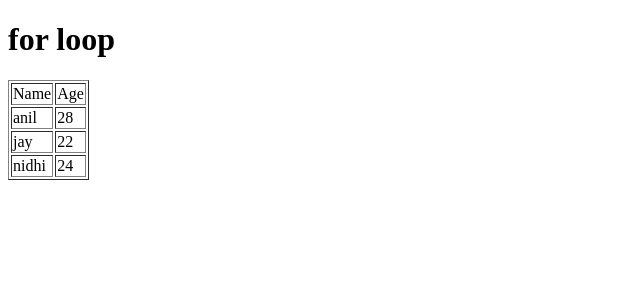
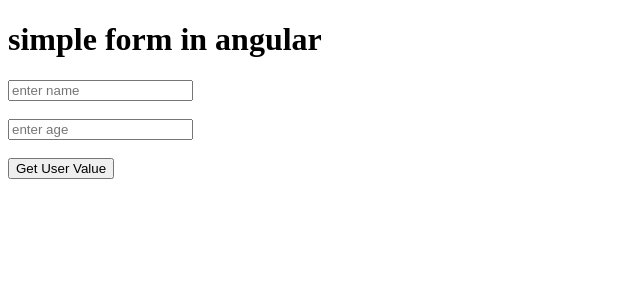
Before and after one commit to nidhisoni927/my-self-project, an Angular app in the folder my-self-project/: page / in a window 1280 px wide. Shown: the top 300 px of the page, without its empty margins (0-640 px from the left). Built offline with nearby package versions, Linux system fonts and the light colour scheme.

Commit message:
simple form in angular

```diff
--- a/my-self-project/src/app/app.component.html
+++ b/my-self-project/src/app/app.component.html
@@ -1,16 +1,10 @@
-<h1>for loop</h1>
-<table  [border]="1">
-  <tr>
-    <td>Name</td>
-    <td>Age</td>
-  </tr>
+<h1>simple form in angular</h1>
+
+<form #simpleForm="ngForm" (ngSubmit)="getUserValue(simpleForm.value)"   >
+  <input type="text" ngModel name="username" placeholder="enter name"><br> <br>
+  <input type="age" ngModel name="age" placeholder="enter age"><br> <br>
+
+  <button> Get User Value </button>
 
 
-
-
-  <tr  *ngFor="let item of data">
-<td>{{item.name}}</td>
-<td>{{item.age}}</td>
-
-</tr>
-</table>
+</form>
--- a/my-self-project/src/app/app.component.ts
+++ b/my-self-project/src/app/app.component.ts
@@ -8,25 +8,9 @@ import {reduce} from "rxjs";
 })
 export class AppComponent {
   title = 'my-self-project';
-  data=[
-    {
-      name: 'anil',
-      age: 28
-    },
-    {
-      name:'jay',
-      age:22
-    },
-    {
-      name: 'nidhi',
-      age: 24
-    }
-
-
-
-
-  ]
-
-
+  getUserValue(value: any)
+  {
+    console.log(value)
+  }
 
 }
--- a/my-self-project/src/app/app.module.ts
+++ b/my-self-project/src/app/app.module.ts
@@ -2,6 +2,7 @@ import { NgModule } from '@angular/core';
 import { BrowserModule } from '@angular/platform-browser';
 
 import { AppRoutingModule } from './app-routing.module';
+import { FormsModule} from "@angular/forms";
 import { AppComponent } from './app.component';
 
 @NgModule({
@@ -10,7 +11,8 @@ import { AppComponent } from './app.component';
   ],
   imports: [
     BrowserModule,
-    AppRoutingModule
+    AppRoutingModule,
+    FormsModule
   ],
   providers: [],
   bootstrap: [AppComponent]
```
